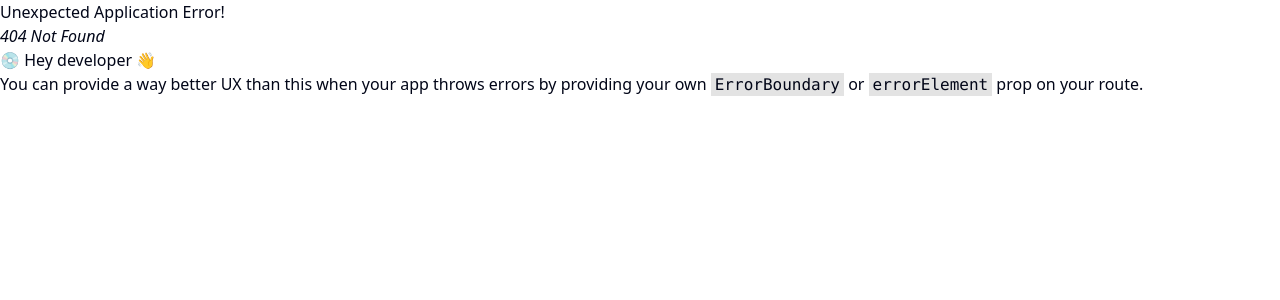
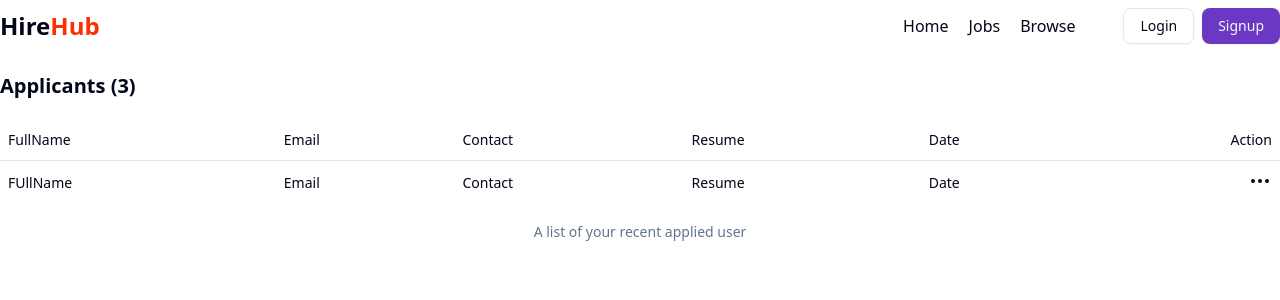
Before and after one commit to vivekmishra22/HireHub, a React (Vite) app in the folder frontend/: page /admin/jobs/1/applicants in a window 1280 px wide. Before the commit this address had no page. Shown: the top 300 px of the page. Built offline with nearby package versions, Linux system fonts and the light colour scheme.

Commit message:
PostJob fully dynamic and working on Applicant, ApplicantsTable

```diff
--- a/frontend/src/App.jsx
+++ b/frontend/src/App.jsx
@@ -13,6 +13,7 @@ import CompanyCreate from './components/admin/CompanyCreate'
 import CompanySetup from './components/admin/CompanySetup'
 import AdminJobs from './components/admin/AdminJobs'
 import PostJob from './components/admin/PostJob'
+import Applicants from './components/admin/Applicants'
 
 const appRouter = createBrowserRouter([
   {
@@ -64,6 +65,10 @@ const appRouter = createBrowserRouter([
     path:"/admin/jobs/create",
     element:<PostJob/>
   },
+  {
+    path:"/admin/jobs/:id/applicants",
+    element:<Applicants/>
+  },
 ])
 
 function App() {
--- a/frontend/src/components/Job.jsx
+++ b/frontend/src/components/Job.jsx
@@ -30,7 +30,8 @@ const Job = ({job}) => {
             <div className="flex items-center gap-2 my-2">
                 <Button variant={"outline"} className={"p-6"} size={"icon"}>
                     <Avatar>
-                        <AvatarImage src="https://cdn-icons-png.flaticon.com/128/270/270781.png" />
+                        <AvatarImage src={job?.company?.logo} />
+                        {/* <AvatarImage src="https://cdn-icons-png.flaticon.com/128/270/270781.png" /> */}
                         {/* <AvatarImage src="https://cdn-icons-png.flaticon.com/128/15189/15189159.png" /> */}
                     </Avatar>
                 </Button>
--- a/frontend/src/components/admin/AdminJobsTable.jsx
+++ b/frontend/src/components/admin/AdminJobsTable.jsx
@@ -1,7 +1,7 @@
 import React, { useEffect, useState } from 'react'
 import { Table, TableBody, TableCaption, TableCell, TableHead, TableHeader, TableRow } from '../ui/table'
 import { Popover, PopoverContent, PopoverTrigger } from '../ui/popover'
-import { Edit2, MoreHorizontal } from 'lucide-react'
+import { Edit2, Eye, MoreHorizontal } from 'lucide-react'
 import { useSelector } from 'react-redux'
 import { useNavigate } from 'react-router-dom'
 
@@ -54,6 +54,10 @@ const AdminJobsTable = () => {
                                                 <Edit2 className='w-4' />
                                                 <span>Edit</span>
                                             </div>
+                                            <div onClick={()=> navigate(`/admin/jobs/${job._id}/applicants`)} className='flec items-center w-fit gap-2 cursor-pointer mt-2'>
+                                                <Eye className='w-4'/>
+                                                <span>Applicants</span>
+                                            </div>
                                         </PopoverContent>
                                     </Popover>
                                 </TableCell>
--- /dev/null
+++ b/frontend/src/components/admin/Applicants.jsx
@@ -0,0 +1,17 @@
+import React from 'react'
+import Navbar from '../shared/Navbar'
+import ApplicantsTable from './ApplicantsTable'
+
+const Applicants = () => {
+  return (
+    <div>
+        <Navbar/>
+        <div className='max-w-7xl mx-auto'>
+            <h1 className='font-bold text-xl my-5'>Applicants (3)</h1>
+            <ApplicantsTable/>
+        </div>
+    </div>
+  )
+}
+
+export default Applicants
--- /dev/null
+++ b/frontend/src/components/admin/ApplicantsTable.jsx
@@ -0,0 +1,56 @@
+import React from 'react'
+import { Table, TableBody, TableCaption, TableCell, TableHead, TableHeader, TableRow } from '../ui/table'
+import { Popover, PopoverContent, PopoverTrigger } from '../ui/popover';
+import { MoreHorizontal } from 'lucide-react';
+
+const shortlistingStatus = ["Accepted", "Rejected"];
+
+const ApplicantsTable = () => {
+    return (
+        <div>
+            <Table>
+                <TableCaption>A list of your recent applied user</TableCaption>
+                <TableHeader>
+                    <TableRow>
+                        <TableHead>FullName</TableHead>
+                        <TableHead>Email</TableHead>
+                        <TableHead>Contact</TableHead>
+                        <TableHead>Resume</TableHead>
+                        <TableHead>Date</TableHead>
+                        <TableHead className={'text-right'}>Action</TableHead>
+                    </TableRow>
+                </TableHeader>
+                <TableBody>
+                    <tr>
+                        <TableCell>FUllName</TableCell>
+                        <TableCell>Email</TableCell>
+                        <TableCell>Contact</TableCell>
+                        <TableCell>Resume</TableCell>
+                        <TableCell>Date</TableCell>
+                        <TableCell className={'float-right cursor-pointer'}>
+                            <Popover>
+                                <PopoverTrigger>
+                                    <MoreHorizontal />
+                                </PopoverTrigger>
+                                <PopoverContent className={'w-32'}>
+                                    {
+                                        shortlistingStatus.map((status, index) => {
+                                            return (
+                                                <div key={index} className='flex w-fit items-center my-2 cursor-pointer'>
+                                                    <span>{status}</span>
+                                                </div>
+                                            )
+                                        })
+                                    }
+                                </PopoverContent>
+                            </Popover>
+
+                        </TableCell>
+                    </tr>
+                </TableBody>
+            </Table>
+        </div>
+    )
+}
+
+export default ApplicantsTable
--- a/frontend/src/components/admin/PostJob.jsx
+++ b/frontend/src/components/admin/PostJob.jsx
@@ -5,6 +5,11 @@ import { Input } from '../ui/input'
 import { Button } from '../ui/button'
 import { useSelector } from 'react-redux'
 import { Select, SelectContent, SelectGroup, SelectItem, SelectTrigger, SelectValue } from '../ui/select'
+import axios from 'axios'
+import { JOB_API_END_POINT } from '@/utils/constant'
+import { toast } from 'sonner'
+import { useNavigate } from 'react-router-dom'
+import { Loader2 } from 'lucide-react'
 
 const companyArray = [];
 
@@ -22,10 +27,13 @@ const PostJob = () => {
         companyId: ""
     });
 
+    const [loading, setLoading] = useState(false);
+    const navigate = useNavigate();
+
     const { companies } = useSelector(store => store.company);
 
     const changeEventHandler = (e) => {
-        setInput({ ...Input, [e.target.name]: e.target.value });
+        setInput({ ...input, [e.target.name]: e.target.value });
     };
 
     const selectChangeHandler = (value) => {
@@ -33,9 +41,25 @@ const PostJob = () => {
         setInput({...input, companyId:selectedCompany._id});
     }
 
-    const submitHandler = (e) => {
+    const submitHandler = async(e) => {
         e.preventDefault();
-        console.log(input);
+        try {
+            setLoading(true);
+            const res = await axios.post(`${JOB_API_END_POINT}/post`, input, {
+                headers:{
+                    'Content-Type':'application/json'
+                },
+                withCredentials:true
+            });
+            if(res.data.success){
+                toast.success(res.data.message);
+                navigate("/admin/jobs");
+            }
+        } catch (error) {
+            toast.error(error.response.data.message);
+        } finally {
+            setLoading(false);
+        }
     }
 
     return (
@@ -122,7 +146,10 @@ const PostJob = () => {
                             )
                         }
                     </div>
-                    <Button className='w-full mt-4'>Post New Job</Button>
+                    {
+                        loading ? <Button className='w-full my-4'><Loader2 className='mr-2 h-4 w-4 animate-spin' />Please wait</Button> :
+                            <Button type='submit' className='w-full my-4'>Post New Job</Button>
+                    }
                     {
                         companies.length === 0 && <p className='text-xs text-red-600 font-bold text-center my-2'>* Please register a company first, before posting a Job</p>
                     }
```
